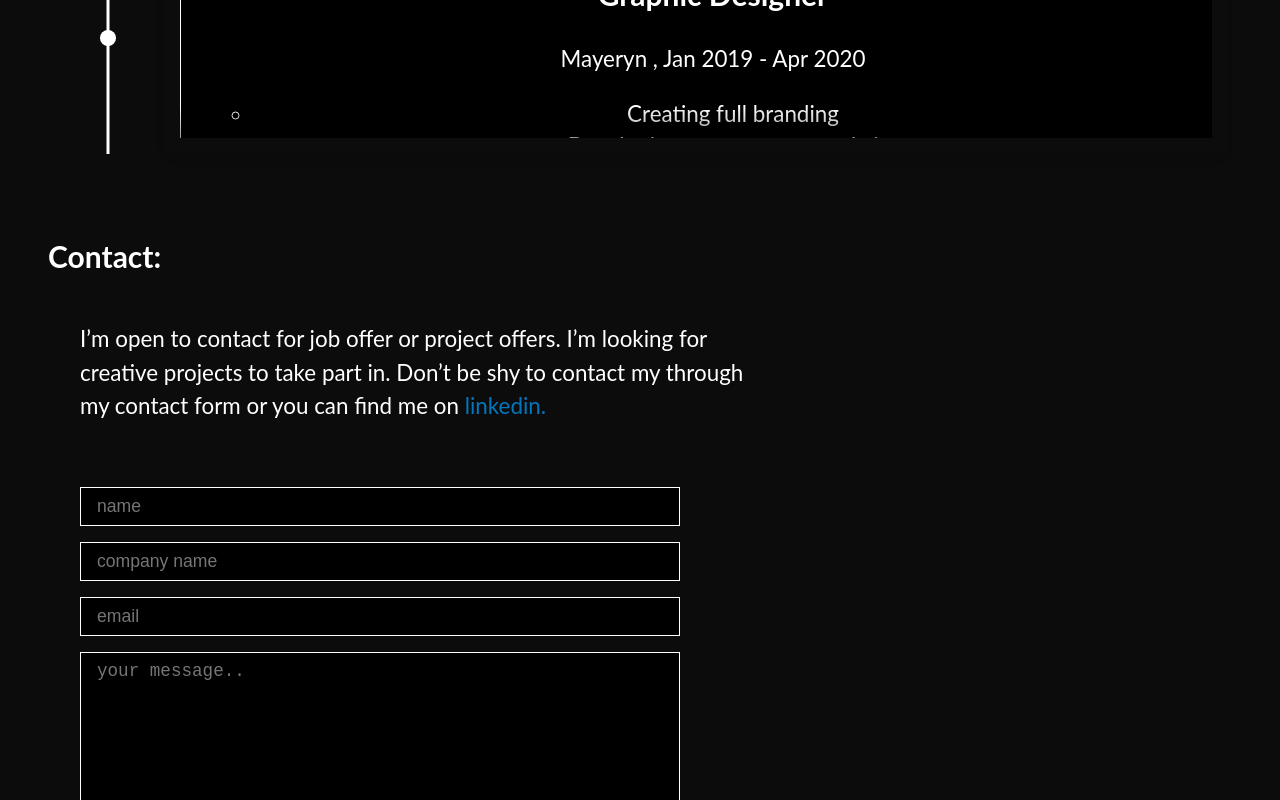
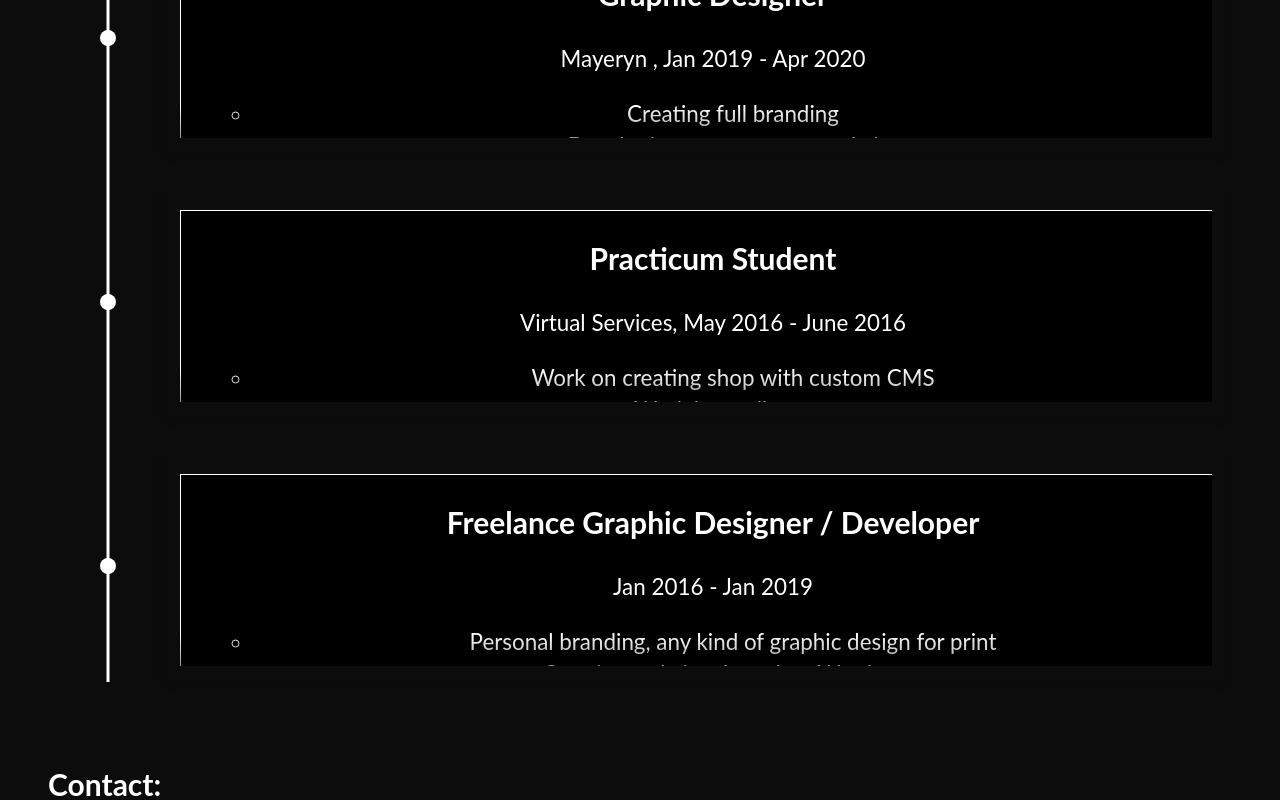
Before and after one commit to dembicki/minimal_portfolio, a React (Create React App) app: page / in a window 1280 px wide. Shown: the part 2000-2800 px from the top of the page. Built offline with nearby package versions, Linux system fonts and the light colour scheme.

Commit message:
Changed experience content

```diff
--- a/src/components/Header.jsx
+++ b/src/components/Header.jsx
@@ -1,4 +1,5 @@
 import React from "react";
+import { Link, animateScroll as scroll } from "react-scroll";
 import styled from "styled-components";
 import me from "../assets/me.png";
 import user from "../data/user";
@@ -43,9 +44,9 @@ const Avatar = styled.img`
   margin-left: 2rem;
 `;
 
-const Link = styled.a`
-  text-decoration: none;
-`;
+// const Link = styled.a`
+//   text-decoration: none;
+// `;
 
 export default function Header() {
   return (
@@ -60,9 +61,11 @@ export default function Header() {
           <br />
           <br />
           If you have any questions please{" "}
-          <Link href="#contact">
-            <span>contact me.</span>
-          </Link>
+          <span>
+            <Link to="contact" smooth duration={700}>
+              contact me.
+            </Link>
+          </span>
         </Description>
         <Avatar src={me} />
       </InnerWrapper>
--- a/src/data/experience.js
+++ b/src/data/experience.js
@@ -37,6 +37,27 @@ const experience = [
       "Full Remote Work",
     ],
   },
+  {
+    jobTitle: "Practicum Student",
+    companyName: "Virtual Services, May 2016 - June 2016",
+    Description: [
+      "Work on creating shop with custom CMS",
+      "Work in small teams",
+      "Learning PHP",
+      "Software Testing",
+      "Bug fixes",
+      "Creating pure websites based on .psd layout",
+    ],
+  },
+  {
+    jobTitle: "Freelance Graphic Designer / Developer",
+    companyName: "Jan 2016 - Jan 2019",
+    Description: [
+      "Personal branding, any kind of graphic design for print",
+      "Creating websites based on Wordpress",
+      "Creating static landing pages for small clients",
+    ],
+  },
 ];
 
 export default experience;
```
